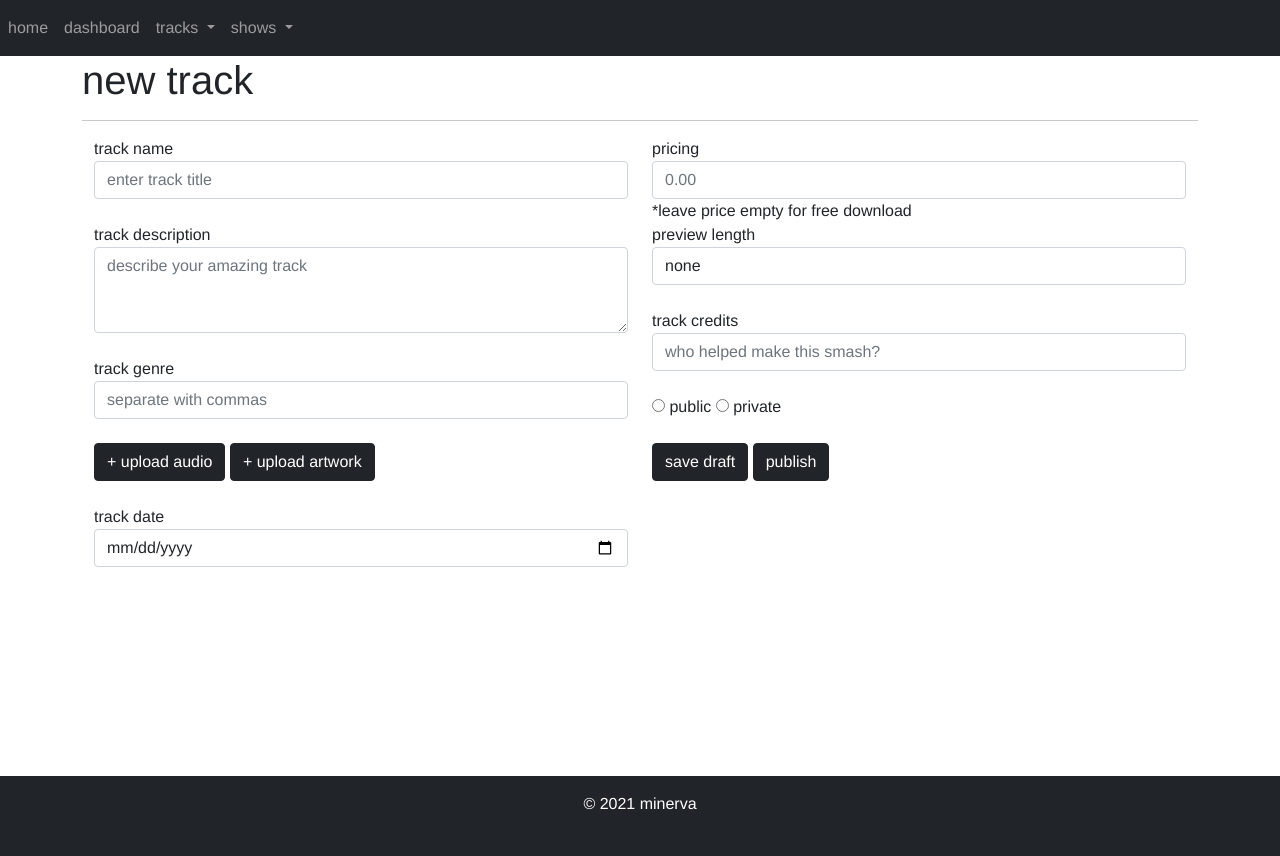
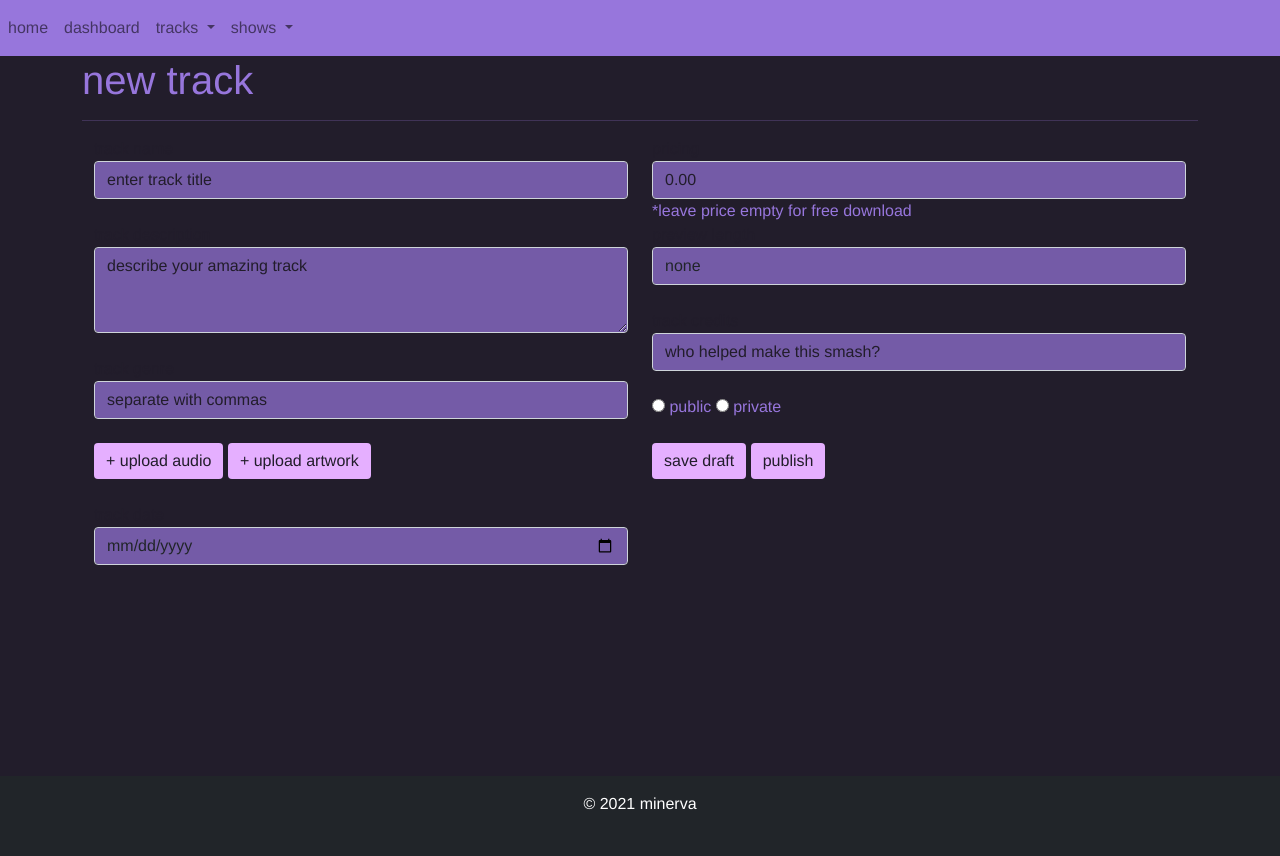
Before and after one commit to HackOR2021/revamped-bandcamp, a Flask app: page /add-tracks in a window 1280 px wide. Run offline with Flask 2, Linux system fonts and the light colour scheme; some libraries are stand-ins or nearby versions.

Commit message:
sitewide css added + modified some html attributes

```diff
--- a/website/static/styles.css
+++ b/website/static/styles.css
@@ -2,7 +2,85 @@
 
 body {
     font-family: helvetica;
+    background: #221d2b;
+    color: #9776dc;
 }
+
+.bg-light {
+    background-color: #9776dc !important;
+}
+
+
+.form-control {
+    background-color: rgba(151, 118, 220, 0.7);
+}
+
+.form-control:focus {
+    background: rgba(151, 118, 220, 0.9);
+}
+
+.form-control::placeholder {
+    color: #221d2b;
+}
+
+.form-control::-webkit-input-placeholder {
+    color:#221d2b;
+}
+
+.form-control::-moz-placeholder {
+    color:#221d2b;
+}
+
+.form-text {
+    color:#221d2b;
+}
+
+/* || Sitewide - modal */
+.modal-body, .modal-header, .modal-footer {
+    background: #9776dc;
+}
+
+button.btn-close {
+    color:#9776dc;
+}
+
+.btn-light {
+    color: #221d2b;
+    background-color: #9776dc;
+    border: none;
+}
+
+.btn-light-sub {
+    color: #221d2b;
+    background-color: #e5afff;
+    border: none;
+}
+.btn-light-sub:hover {
+    color: #221d2b;
+    background-color: #c793df;
+    border: none;
+}
+
+.btn-light:hover {
+    background-color:rgba(151, 118, 220, 0.7);
+}
+
+.btn-dark {
+    background: #221d2b;
+}
+
+label {
+    color: #221d2b;
+}
+
+label.non-modal {
+    color:#9776dc;
+}
+
+h4 {
+    color: #221d2b;
+}
+
 
 /* || Sitewide - Footer */
 
--- a/website/templates/artist_base.html
+++ b/website/templates/artist_base.html
@@ -21,7 +21,7 @@
         <title>{% block title %}Home{% endblock %}</title>
     </head>
     <body>
-       <nav class="navbar navbar-expand-lg navbar-dark bg-dark">
+       <nav class="navbar navbar-expand-lg navbar-light bg-light">
            <button
             class="navbar-toggler"
             type="button"
--- a/website/templates/edit_show.html
+++ b/website/templates/edit_show.html
@@ -10,7 +10,7 @@
               <br>
               <!-- Button for each show -->
               {% for show in shows %}
-              <button class="btn btn-dark edit-btns" data-bs-toggle="modal" data-bs-target="#modal{{ show['_id'] }}">
+              <button class="btn btn-light edit-btns" data-bs-toggle="modal" data-bs-target="#modal{{ show['_id'] }}">
 
                   {{ show["show_name"] }}
               </button>
--- a/website/templates/fan_base.html
+++ b/website/templates/fan_base.html
@@ -23,7 +23,7 @@
         <title>{% block title %}Home{% endblock %}</title>
     </head>
     <body>
-       <nav class="navbar navbar-expand-lg navbar-dark bg-dark">
+       <nav class="navbar navbar-expand-lg navbar-light bg-light">
            <button
             class="navbar-toggler"
             type="button"
--- a/website/templates/new_track.html
+++ b/website/templates/new_track.html
@@ -17,8 +17,8 @@
                     <input type="text" name="track-genre" placeholder="separate with commas" class="form-control">
                 <br>
                 <span>
-                <button class="btn btn-dark">+ upload audio</button>
-                <button class="btn btn-dark">+ upload artwork</button>
+                <button class="btn btn-light-sub">+ upload audio</button>
+                <button class="btn btn-light-sub">+ upload artwork</button>
                 </span>
                 <br><br>
                 <label for="track-date">track date</label>
@@ -40,13 +40,13 @@
                 <input type="text" name="track-credits" placeholder="who helped make this smash?" class="form-control">
             <br>
             <input type="radio" name="privacy" id="public" value="public">
-            <label for="public">public</label>
+            <label for="public" class="non-modal">public</label>
             <input type="radio" name="privacy" id="private" value="private">
-            <label for="private">private</label>
+            <label for="private" class="non-modal">private</label>
             <br><br>
             <span>
-                <button class="btn btn-dark">save draft</button>
-                <button class="btn btn-dark">publish</button>
+                <button class="btn btn-light-sub">save draft</button>
+                <button class="btn btn-light-sub">publish</button>
             </span>
             </form>
         </div>
```
Also changed, not shown: website/templates/edit_track.html (+7 -7 lines), website/templates/new_show.html (+4 -4 lines).
